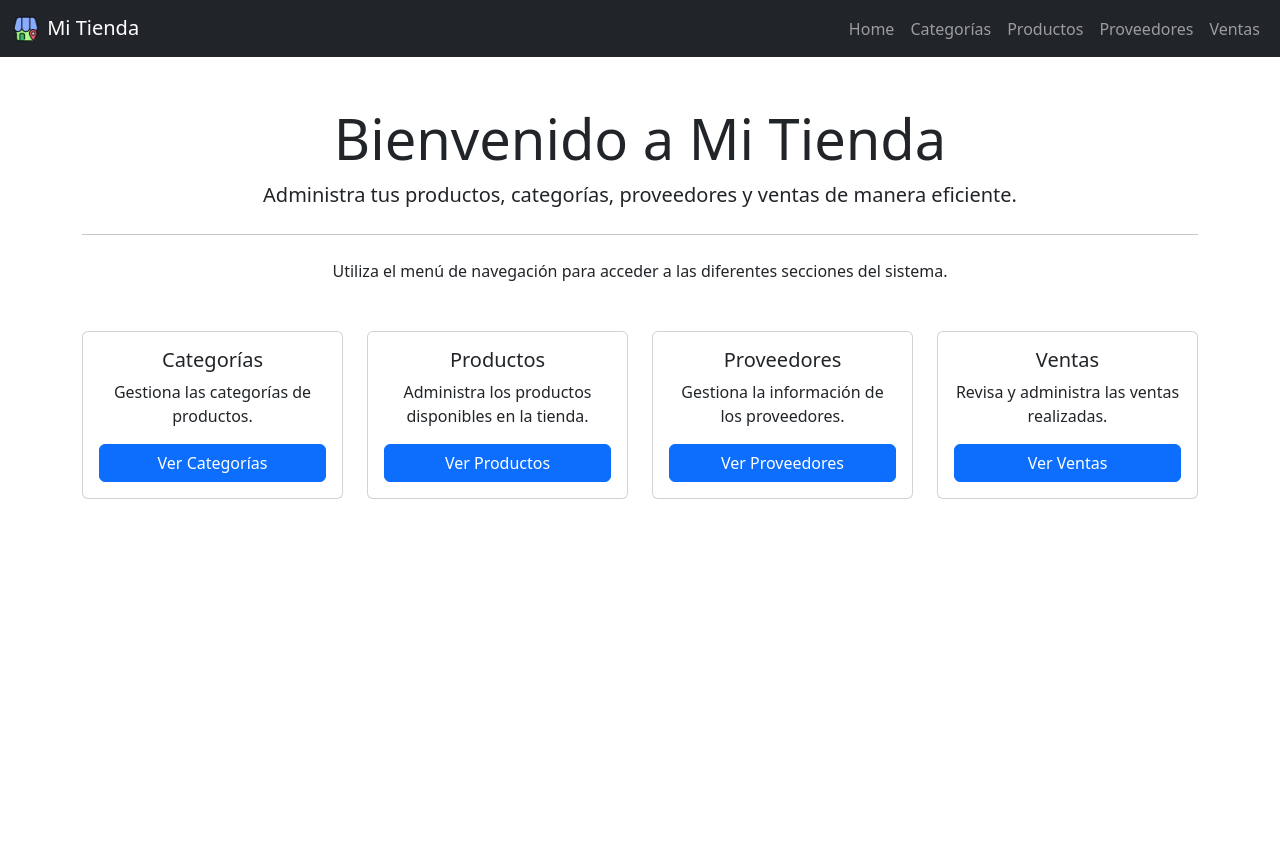
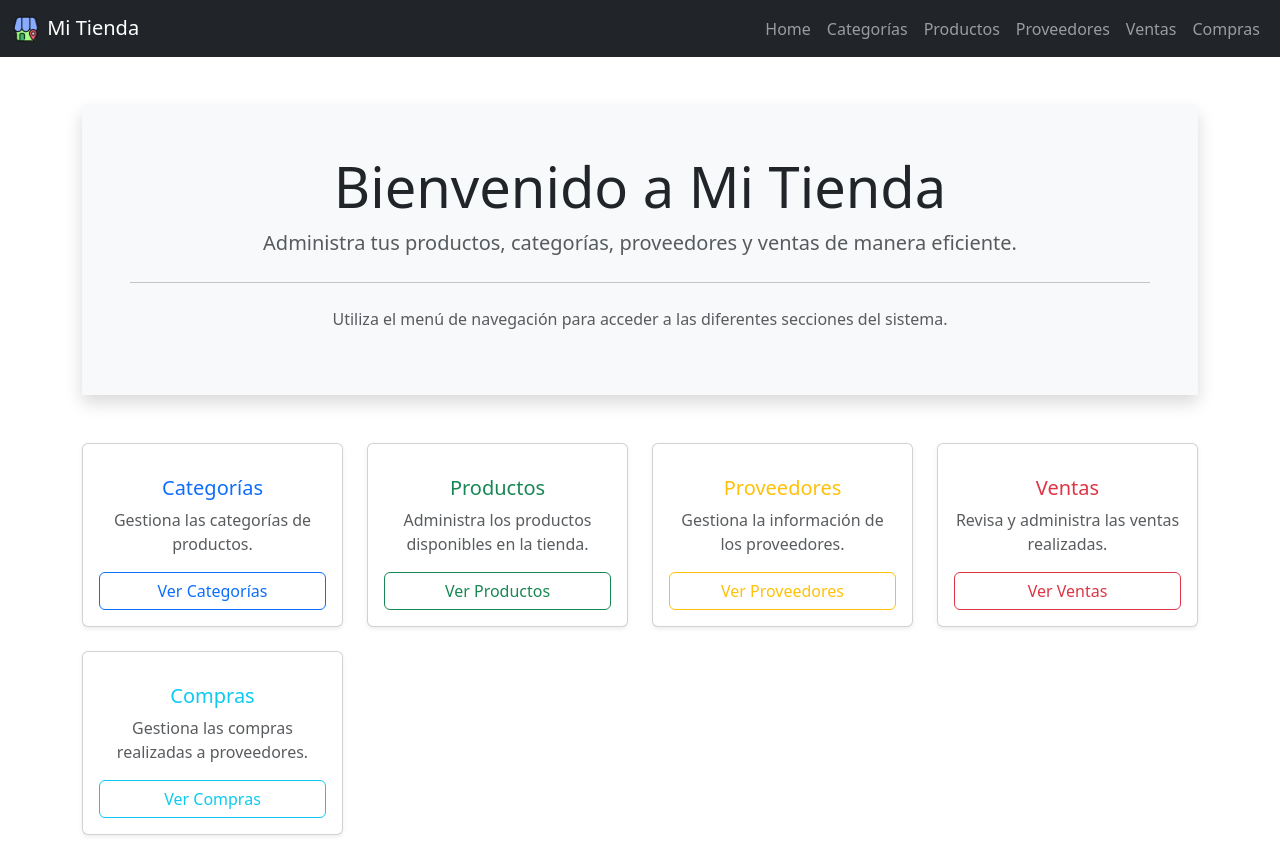
Before and after one commit to DanielPaez36/Gestor_Inventario, a Django app: template apps/almacen/templates/index.html in a window 1280 px wide. Before the commit the page ends 499 px from the top, so only its background shows below. Run offline with Django 5.2, Linux system fonts and the light colour scheme; the template is opened without the code that fills it, so the values that code supplies are empty; some libraries are stand-ins or nearby versions.

Commit message:
creacion de compras, detalle_compra y relacion proveedores con productos

```diff
--- a/apps/almacen/templates/index.html
+++ b/apps/almacen/templates/index.html
@@ -6,47 +6,61 @@ Inicio - Mi Tienda
 
 {% block content %}
 <div class="container mt-5">
-    <div class="jumbotron text-center">
-        <h1 class="display-4">Bienvenido a Mi Tienda</h1>
-        <p class="lead">Administra tus productos, categorías, proveedores y ventas de manera eficiente.</p>
+    <div class="jumbotron text-center bg-light p-5 rounded-lg shadow">
+        <h1 class="display-4 font-weight-bold">Bienvenido a Mi Tienda</h1>
+        <p class="lead text-muted">Administra tus productos, categorías, proveedores y ventas de manera eficiente.</p>
         <hr class="my-4">
-        <p>Utiliza el menú de navegación para acceder a las diferentes secciones del sistema.</p>
+        <p class="text-muted">Utiliza el menú de navegación para acceder a las diferentes secciones del sistema.</p>
     </div>
 
     <div class="row mt-5">
-        <div class="col-md-3">
-            <div class="card text-center h-100">
+        <div class="col-md-3 mb-4">
+            <div class="card text-center h-100 shadow-sm">
                 <div class="card-body d-flex flex-column">
-                    <h5 class="card-title">Categorías</h5>
-                    <p class="card-text flex-grow-1">Gestiona las categorías de productos.</p>
-                    <a href="{% url 'categorias' %}" class="btn btn-primary mt-auto">Ver Categorías</a>
+                    <i class="fas fa-tags fa-3x text-primary mb-3"></i>
+                    <h5 class="card-title text-primary">Categorías</h5>
+                    <p class="card-text flex-grow-1 text-muted">Gestiona las categorías de productos.</p>
+                    <a href="{% url 'categorias' %}" class="btn btn-outline-primary mt-auto">Ver Categorías</a>
                 </div>
             </div>
         </div>
-        <div class="col-md-3">
-            <div class="card text-center h-100">
+        <div class="col-md-3 mb-4">
+            <div class="card text-center h-100 shadow-sm">
                 <div class="card-body d-flex flex-column">
-                    <h5 class="card-title">Productos</h5>
-                    <p class="card-text flex-grow-1">Administra los productos disponibles en la tienda.</p>
-                    <a href="{% url 'productos' %}" class="btn btn-primary mt-auto">Ver Productos</a>
+                    <i class="fas fa-box-open fa-3x text-success mb-3"></i>
+                    <h5 class="card-title text-success">Productos</h5>
+                    <p class="card-text flex-grow-1 text-muted">Administra los productos disponibles en la tienda.</p>
+                    <a href="{% url 'productos' %}" class="btn btn-outline-success mt-auto">Ver Productos</a>
                 </div>
             </div>
         </div>
-        <div class="col-md-3">
-            <div class="card text-center h-100">
+        <div class="col-md-3 mb-4">
+            <div class="card text-center h-100 shadow-sm">
                 <div class="card-body d-flex flex-column">
-                    <h5 class="card-title">Proveedores</h5>
-                    <p class="card-text flex-grow-1">Gestiona la información de los proveedores.</p>
-                    <a href="{% url 'proveedores' %}" class="btn btn-primary mt-auto">Ver Proveedores</a>
+                    <i class="fas fa-truck fa-3x text-warning mb-3"></i>
+                    <h5 class="card-title text-warning">Proveedores</h5>
+                    <p class="card-text flex-grow-1 text-muted">Gestiona la información de los proveedores.</p>
+                    <a href="{% url 'proveedores' %}" class="btn btn-outline-warning mt-auto">Ver Proveedores</a>
                 </div>
             </div>
         </div>
-        <div class="col-md-3">
-            <div class="card text-center h-100">
+        <div class="col-md-3 mb-4">
+            <div class="card text-center h-100 shadow-sm">
                 <div class="card-body d-flex flex-column">
-                    <h5 class="card-title">Ventas</h5>
-                    <p class="card-text flex-grow-1">Revisa y administra las ventas realizadas.</p>
-                    <a href="{% url 'ventas' %}" class="btn btn-primary mt-auto">Ver Ventas</a>
+                    <i class="fas fa-chart-line fa-3x text-danger mb-3"></i>
+                    <h5 class="card-title text-danger">Ventas</h5>
+                    <p class="card-text flex-grow-1 text-muted">Revisa y administra las ventas realizadas.</p>
+                    <a href="{% url 'ventas' %}" class="btn btn-outline-danger mt-auto">Ver Ventas</a>
+                </div>
+            </div>
+        </div>
+        <div class="col-md-3 mb-4">
+            <div class="card text-center h-100 shadow-sm">
+                <div class="card-body d-flex flex-column">
+                    <i class="fas fa-shopping-cart fa-3x text-info mb-3"></i> <!-- Icono de compras -->
+                    <h5 class="card-title text-info">Compras</h5> <!-- Título en color azul -->
+                    <p class="card-text flex-grow-1 text-muted">Gestiona las compras realizadas a proveedores.</p>
+                    <a href="{% url 'compras' %}" class="btn btn-outline-info mt-auto">Ver Compras</a> <!-- Botón en color azul -->
                 </div>
             </div>
         </div>
--- a/apps/almacen/templates/layouts/plantilla.html
+++ b/apps/almacen/templates/layouts/plantilla.html
@@ -59,6 +59,9 @@
                         <li class="nav-item">
                             <a class="nav-link" href="{% url 'ventas' %}">Ventas</a>
                         </li>
+                        <li class="nav-item">
+                            <a class="nav-link" href="{% url 'compras' %}">Compras</a>
+                        </li>
                     </ul>
                 </div>
             </div>
```
Also changed, not shown: apps/almacen/models.py (+13 -12 lines), apps/almacen/templates/compra/compras.html (added, +122 -0 lines), apps/almacen/templates/compra/detalles_compra.html (added, +44 -0 lines), apps/almacen/templates/producto/editar_producto.html (+14 -4 lines), apps/almacen/templates/producto/productos.html (+11 -0 lines), apps/almacen/urls.py (+7 -1 lines), apps/almacen/views/compra_views.py (added, +69 -0 lines), apps/almacen/views/producto_views.py (+19 -7 lines), apps/almacen/migrations/0002_producto_fk_id_proveedor_alter_venta_fecha_venta.py (added), db.sqlite3.
